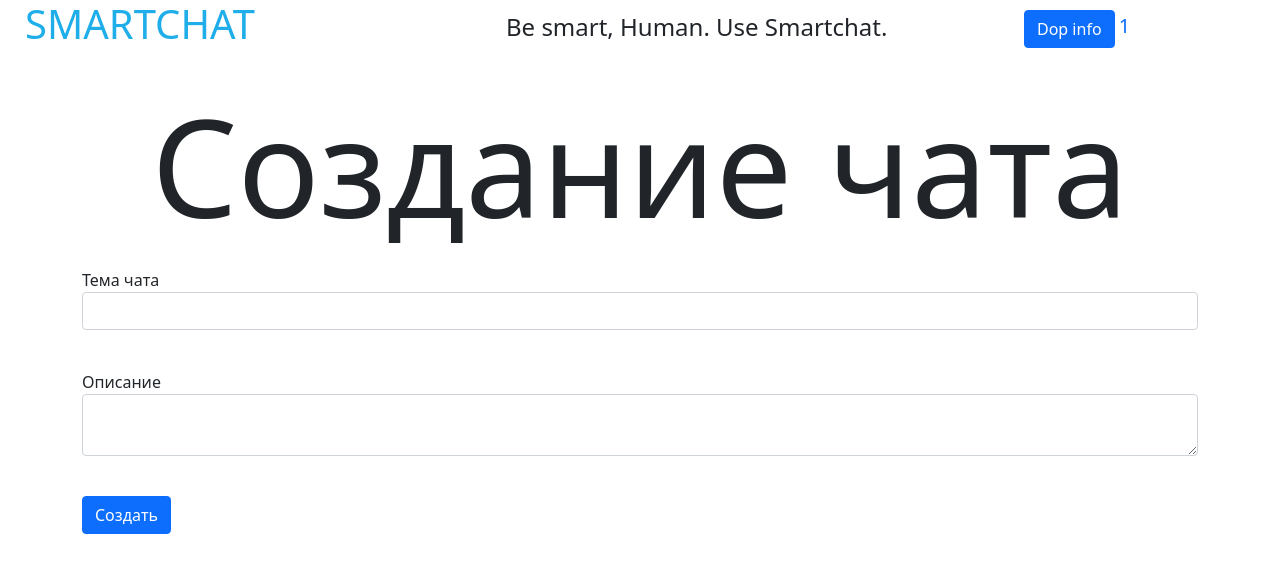
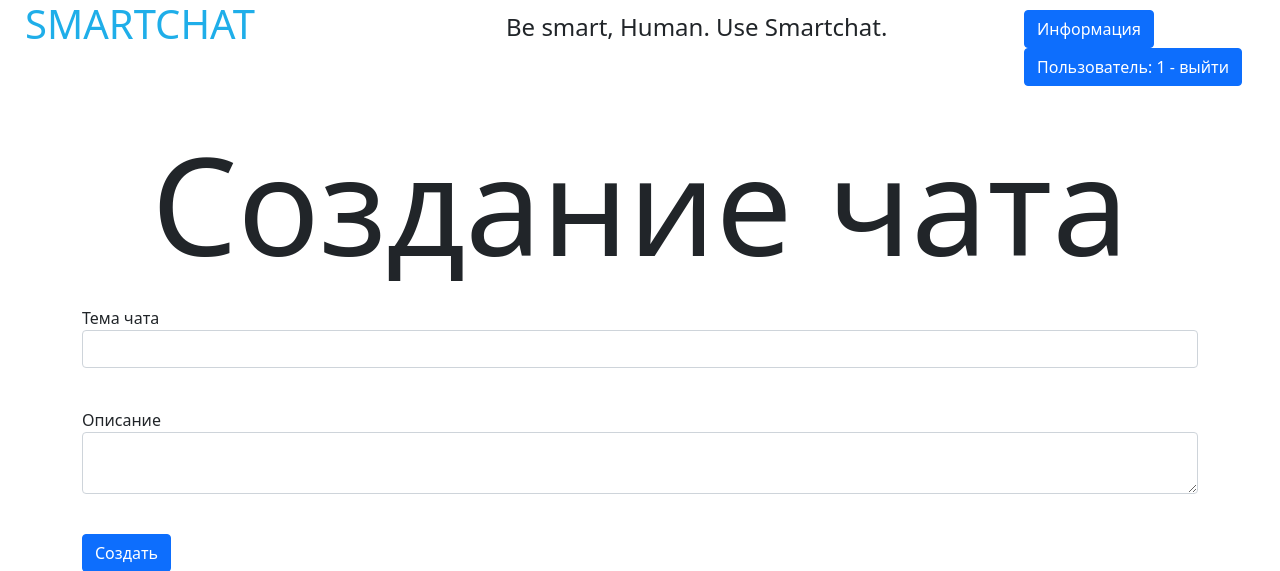
Before and after one commit to Ki4EH/smartchat, a Flask app: page /addchat in a window 1280 px wide. Shown: the top 571 px of the page. Run offline with Flask 2, Linux system fonts and the light colour scheme; a user stored in the database is signed in.

Commit message:
Изменил код, доработал html

```diff
--- a/master/main.py
+++ b/master/main.py
@@ -1,6 +1,7 @@
 import datetime
 from flask import Flask, render_template, redirect, session, make_response, request, abort, jsonify
 from flask_restful import Api
+from flask_sqlalchemy import SQLAlchemy
 from get_friends import get_names
 from data.chats_table import Chats
 from data.users_table import User
@@ -14,6 +15,8 @@ app = Flask(__name__)
 login_manager = LoginManager()
 login_manager.init_app(app)
 app.config['SECRET_KEY'] = 'smartchat_project_secret_key'
+app.config['SQLALCHEMY_DATABASE_URI'] = 'sqlite:///dbdir/blogs.db'
+db_sess = SQLAlchemy(app)
 
 
 @login_manager.user_loader
@@ -136,12 +139,11 @@ def person_info():
     return render_template('person_info.html', title='Информация', form=form)
 
 
-
-
-def main():
-    db_session.global_init("db/blogs.db")
-    app.run()
+# def main():
+#     db_session.global_init("db/blogs.db")
+#     app.run()
 
 
 if __name__ == '__main__':
-    main()
+    db_session.global_init("blogs.db")
+    app.run(debug=True)
--- a/master/templates/base.html
+++ b/master/templates/base.html
@@ -14,8 +14,8 @@
     <nav class="base_meeting">
         {% if current_user.is_authenticated %}
             <p>
-                <a class="btn btn-primary " href="/person_info">Dop info</a>
-                <a class="navbar-brand" href="/logout">{{ current_user.user_name }}</a>
+                <a class="btn btn-primary " href="/person_info">Информация</a>
+                <a class="navbar-brand, btn btn-primary" href="/logout">Пользователь: {{ current_user.user_name }} - выйти</a>
             </p>
         {% else %}
             <p>
```
Also changed, not shown: blogs.db (added), master/blogs.db (renamed from master/db/blogs.db).
